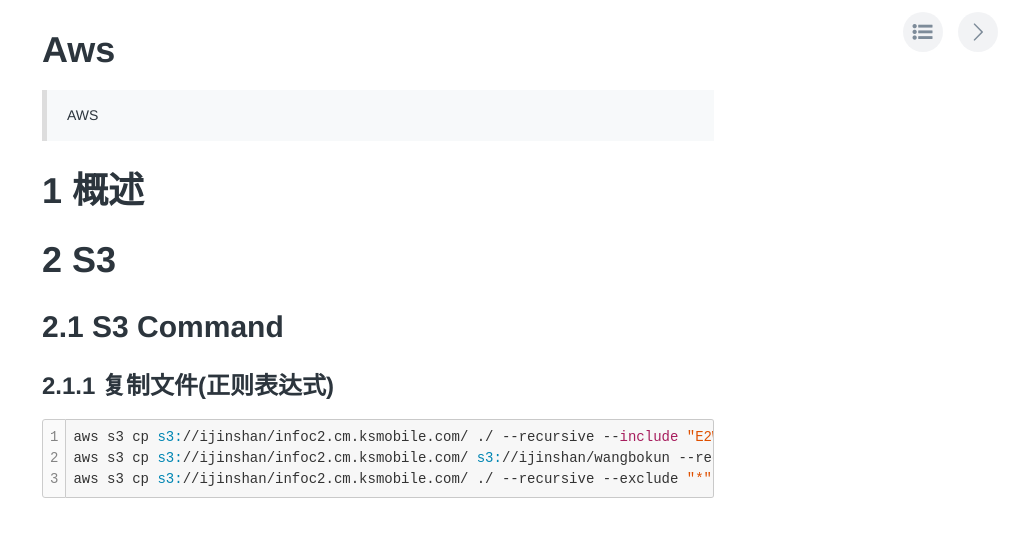
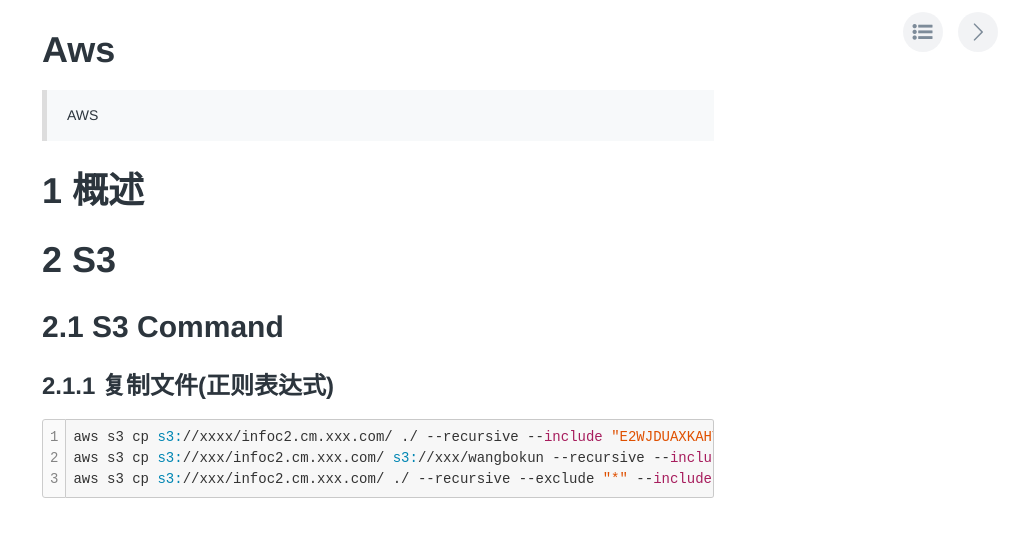
Before and after one commit to wangbokun/wangbokun.github.io, a Jekyll site: the page built from _posts/后端/AWS/2018-07-21-AWS.md, in a window 1280 px wide. Shown: the top 537 px of the page, without its empty margins (262-1280 px from the left). Built offline with Jekyll 4.4.1, drawn with Linux system fonts in a browser that asks for light colours; comment, search, counter and statistics services are not loaded.

````diff
--- a/_posts/后端/AWS/2018-07-21-AWS.md
+++ b/_posts/后端/AWS/2018-07-21-AWS.md
@@ -9,7 +9,7 @@
 ## 2.1 S3 Command
 ### 2.1.1 复制文件(正则表达式)
 ```
-aws s3 cp s3://ijinshan/infoc2.cm.ksmobile.com/ ./ --recursive --include "E2WJDUAXKAHT4N.2015-08-12-*.ffb06261.gz" --exclude "*"
-aws s3 cp s3://ijinshan/infoc2.cm.ksmobile.com/ s3://ijinshan/wangbokun --recursive --include E2WJDUAXKAHT4N.2015-08-12-*.gz --exclude *
-aws s3 cp s3://ijinshan/infoc2.cm.ksmobile.com/ ./ --recursive --exclude "*" --include "E2WJDUAXKAHT4N.2015-08-12-*" --profile kun
+aws s3 cp s3://xxxx/infoc2.cm.xxx.com/ ./ --recursive --include "E2WJDUAXKAHT4N.2015-08-12-*.ffb06261.gz" --exclude "*"
+aws s3 cp s3://xxx/infoc2.cm.xxx.com/ s3://xxx/wangbokun --recursive --include E2WJDUAXKAHT4N.2015-08-12-*.gz --exclude *
+aws s3 cp s3://xxx/infoc2.cm.xxx.com/ ./ --recursive --exclude "*" --include "E2WJDUAXKAHT4N.2015-08-12-*" --profile kun
 ```
````
